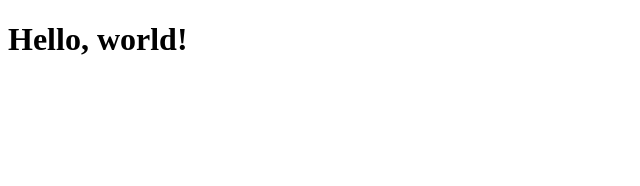
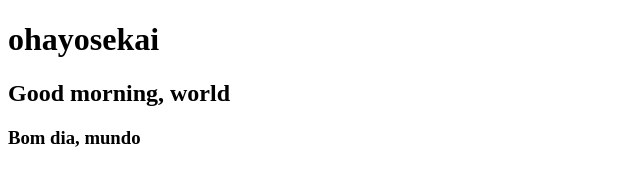
Before and after one commit to ErikEvertonRodrigues/projeto, a plain HTML site: page index.html in a window 1280 px wide. Shown: the whole page, without its empty margins (0-640 px from the left). Drawn offline with Linux system fonts and the light colour scheme.

Commit message:
not the first commit

```diff
--- a/index.html
+++ b/index.html
@@ -6,6 +6,8 @@
     <title>Document</title>
 </head>
 <body>
-    <h1>Hello, world!</h1>
+    <h1>ohayosekai</h1>
+    <h2>Good morning, world</h2>
+    <h3>Bom dia, mundo</h3>
 </body>
 </html>
```
